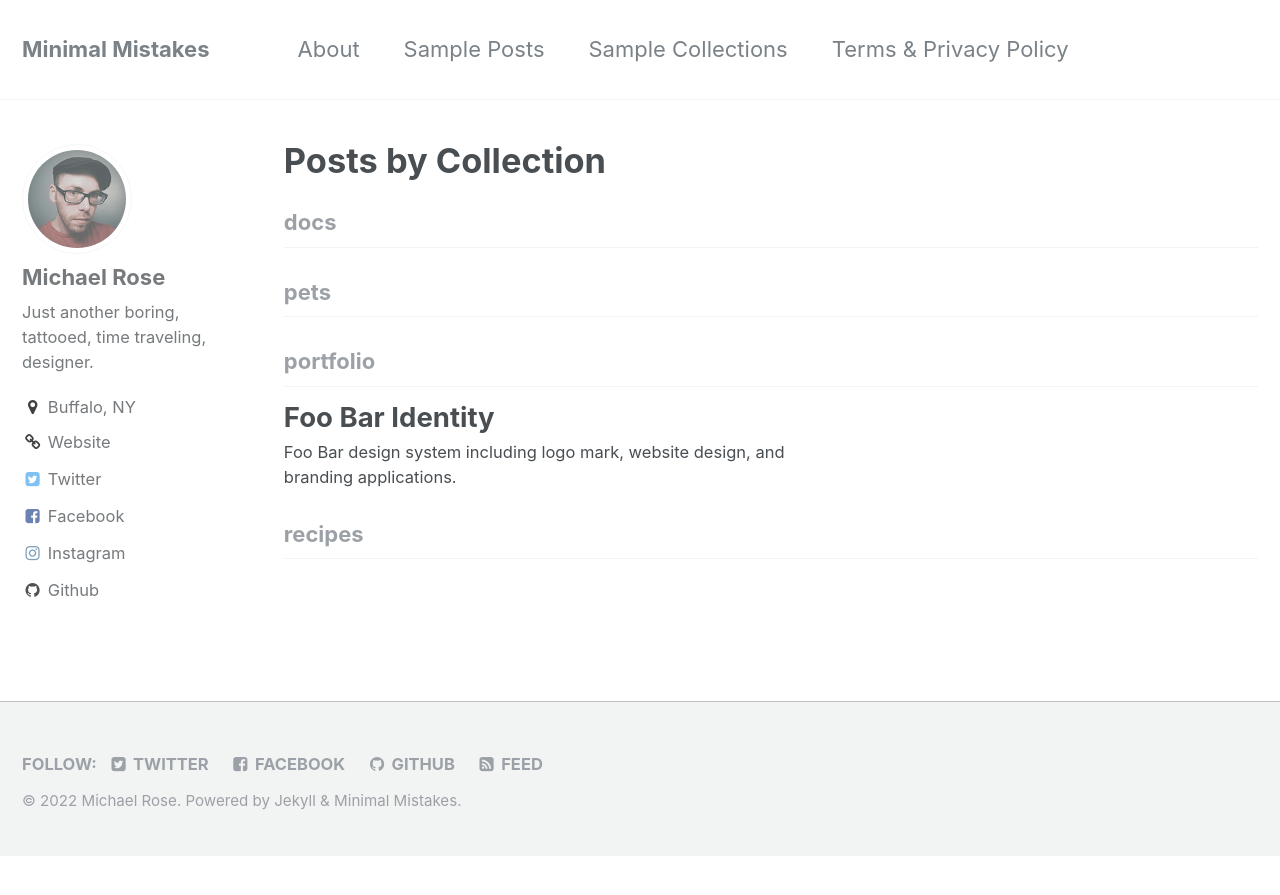
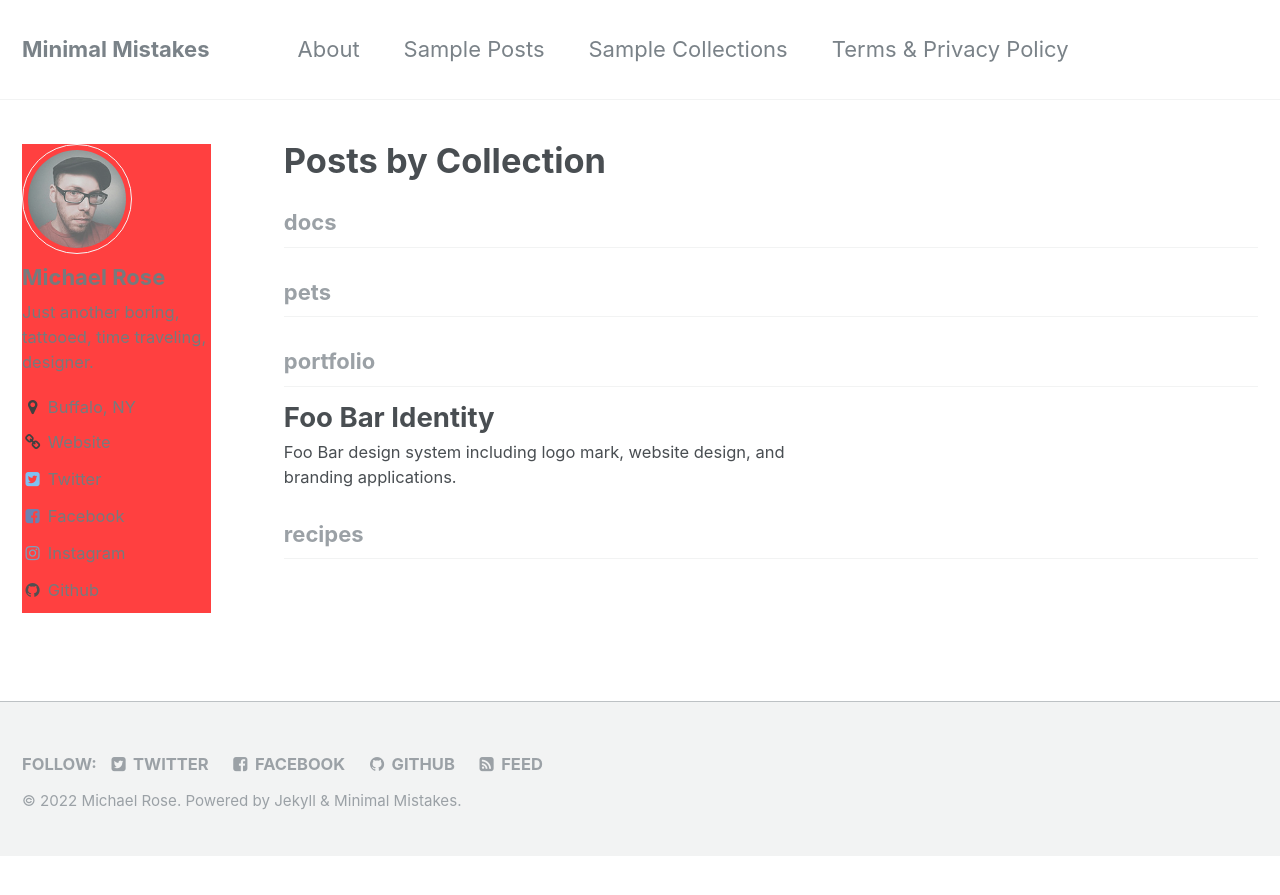
Before and after one commit to georgemccann/test, a Jekyll site: the page built from _pages/collection-archive.html, in a window 1280 px wide. Shown: the top 895 px of the page. Built offline with Jekyll 4.4.1, drawn with Linux system fonts in a browser that asks for light colours.

```diff
--- a/_sass/_sidebar.scss
+++ b/_sass/_sidebar.scss
@@ -9,6 +9,7 @@
 .sidebar {
   @include clearfix();
   margin-bottom: 1em;
+  background:red;
 
   @include breakpoint($large) {
     @include span(2 of 12);
```
Also changed, not shown: _pages/archive-layout-with-content.md (+1 -0 lines).
